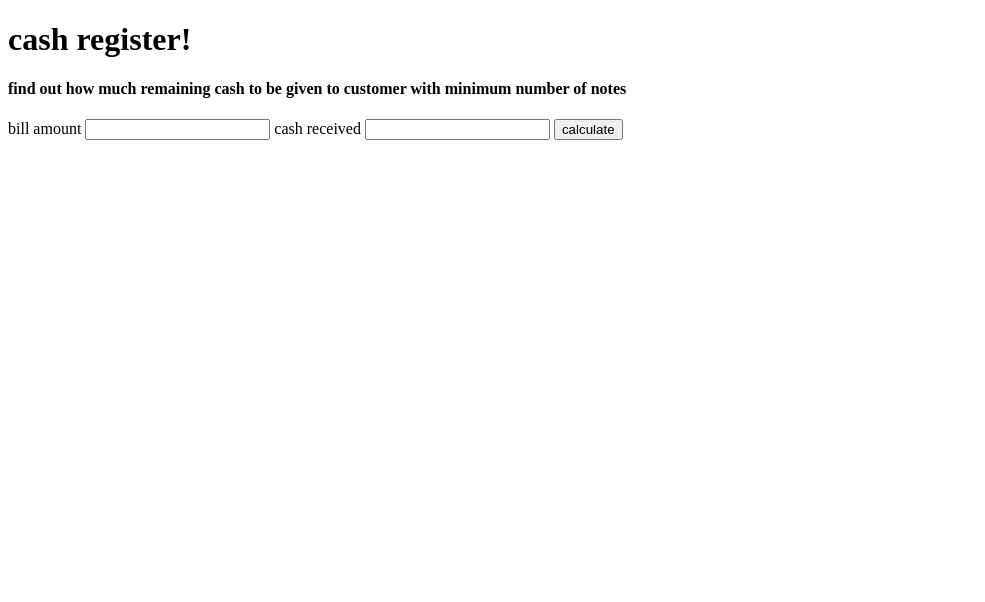
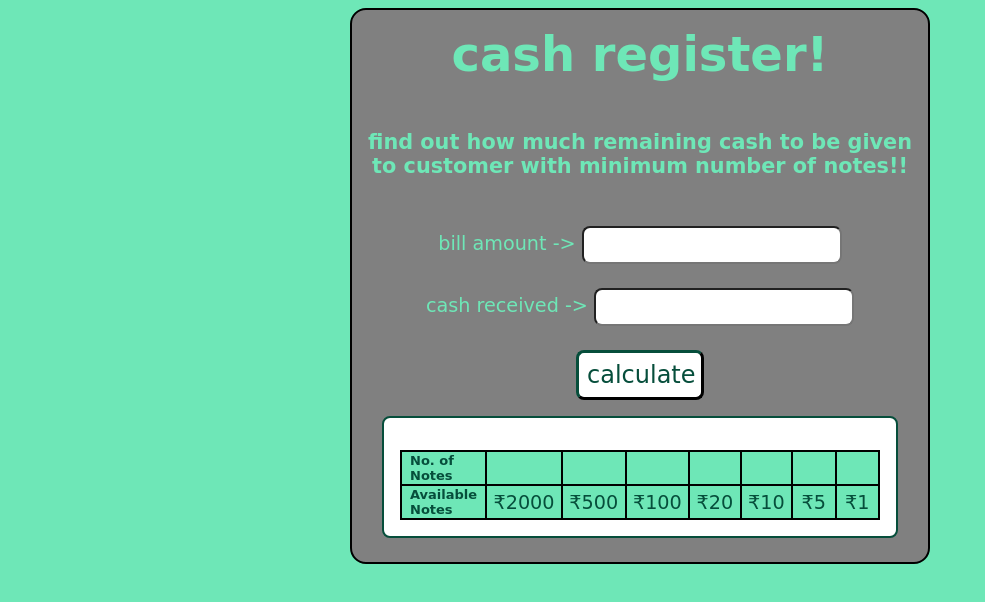
Before and after one commit to rishbitsnbytes/cashregistermark10, a plain HTML site: page index.html in a window 1280 px wide. Shown: the whole page, without its empty margins (0-985 px from the left). Drawn offline with Linux system fonts and the light colour scheme.

Commit message:
update : table output, styling

```diff
--- a/app.js
+++ b/app.js
@@ -1,10 +1,12 @@
 var billAmt = document.querySelector("#input-bill-amt");
 var cashRcvd = document.querySelector("#input-cash-rcvd");
 var calcBtn = document.querySelector("#calc-btn");
-var outputDiv = document.querySelector("#output-div");
+var outputDiv = document.querySelector(".output-text-div");
+var numOfNotesToGive = document.querySelectorAll(".num-of-notes-to-give");
+
 
 var availableNotes = ["2000", "500", "100", "20", "10", "5", "1"];
-var numOfNotesToGive = ["0", "0", "0", "0", "0", "0", "0"];
+var numOfNotes = ["0", "0", "0", "0", "0", "0", "0"];
 
 calcBtn.addEventListener("click", clickHandler);
 
@@ -16,41 +18,61 @@ function calcNumOfNotes(returnAmt) {
         var mod = returnAmt % availableNotes[i];
 
         if (div < 1) {
-            numOfNotesToGive[i] = 0;
+            numOfNotes[i] = 0;
 
         }
         if (div === 1 && mod === 0) {
 
-            numOfNotesToGive[i] = 1;
+            numOfNotes[i] = 1;
+            returnAmt = returnAmt - availableNotes[i];
+
         }
         if (div > 1) {
-            for (j = i; j < 1000; j++) {
+            for (j = i; j>=0; j++) {
                 div = returnAmt / availableNotes[i];
                 if (div < 1) {
                     break;
                 }
-                numOfNotesToGive[i]++;
+                numOfNotes[i]++;
                 returnAmt = returnAmt - availableNotes[i];
             }
         }
-        if (returnAmt === 0) {
-            break;
-        }
+        numOfNotesToGive[i].innerText = numOfNotes[i];
+        // if (returnAmt === 0) {
+        //     break;
+        // }
 
     }
 
 }
 
+function clearOutputTable(){
+    for(i=0; i<availableNotes.length; i++){
+        numOfNotes[i] = 0;
+        numOfNotesToGive[i].innerText = numOfNotes[i];
+    }
+}
+
+function inputCheck(){
+
+    if (isNaN(cashRcvd.value) || isNaN(billAmt.value)) {
+        outputDiv.innerHTML = "Please be sensible and enter numbers only in both the input fields!";
+    }
+}
 
 function clickHandler() {
+
+    inputCheck();
     var returnAmt = cashRcvd.value - billAmt.value;
 
     if (returnAmt < 0) {
         outputDiv.innerHTML = "Cash received must be higher than bill amount. Pls take more cash from customer!";
+        clearOutputTable();
     } else if (returnAmt === 0) {
-        outputDiv.innerHTML = "No Cash to be given to the customer. It's all balanced out1!";
+        outputDiv.innerHTML = "No Cash to be given to the customer. It's all balanced out!";
+        clearOutputTable();
     } else {
-
+        outputDiv.innerHTML = "You need to return ₹" + returnAmt + " to the customer in the following denominations!";
         calcNumOfNotes(returnAmt);
 
     }
--- a/index.html
+++ b/index.html
@@ -1,5 +1,6 @@
 <!DOCTYPE html>
 <html lang="en">
+
 <head>
     <meta charset="UTF-8">
     <meta http-equiv="X-UA-Compatible" content="IE=edge">
@@ -11,18 +12,49 @@
 </head>
 
 <body>
+    <section class="body-section">
     <h1>cash register!</h1>
-    <h4>find out how much remaining cash to be given to customer with minimum number of notes</h4>
+    <h4>find out how much remaining cash to be given <br /> to customer with minimum number of notes!!</h4>
 
-    <label class="labels">bill amount</label>
-    <input id="input-bill-amt" class="inputs" required>
-    <label class="labels">cash received</label>
-    <input id="input-cash-rcvd" class="inputs" required>
+    <label class="labels">bill amount   ->  <input id="input-bill-amt" class="input-fields" type="text" required></label>
+
+    <label class="labels">cash received  ->  <input id="input-cash-rcvd" class="input-fields" type="text" required></label>
+
 
     <button id="calc-btn" class="calc-btn">calculate</button>
 
-    <div id="output-div" class="outputdiv"></div>
+
+    <div  class="output-div">
+        <div class="output-text-div"></div>
+        <table class="output-table">
+            <tr>
+                <th>No. of Notes</th>
+                <td class="num-of-notes-to-give"></td>
+                <td class="num-of-notes-to-give"></td>
+                <td class="num-of-notes-to-give"></td>
+                <td class="num-of-notes-to-give"></td>
+                <td class="num-of-notes-to-give"></td>
+                <td class="num-of-notes-to-give"></td>
+                <td class="num-of-notes-to-give"></td>
+            </tr>
+            <tr>
+                <th>Available Notes</th>
+                <td>₹2000</td>
+                <td>₹500</td>
+                <td>₹100</td>
+                <td>₹20</td>
+                <td>₹10</td>
+                <td>₹5</td>
+                <td>₹1</td>
+            </tr>
+
+        </table>
+    </div>
+    <div style="height: 3vh;"></div>
+</section>
+
 
 </body>
 <script src="/app.js" type="text/javascript" language="javascript"></script>
+
 </html>
--- a/styles.css
+++ b/styles.css
@@ -0,0 +1,127 @@
+:root {
+
+    --prm-color : #6EE7B7;
+    --sec-color : #064E3B;
+
+}
+
+body {
+    background-color: var(--prm-color);
+    font-family: 'Lobster Two', cursive;
+
+
+}
+
+.body-section{
+    border: #064E3B;
+    width: fit-content;
+    height: fit-content;
+    background-color: grey;
+    margin: auto;
+    border-radius: 1rem;
+    border: 2px solid black;
+
+}
+
+h1 {
+    text-align: center;
+    padding: 1rem 1rem 1em 1rem;
+    font-size: 3rem;
+    margin: auto;
+    color : var(--prm-color);
+}
+
+h4 {
+    text-align: center;
+    padding: 0rem 1rem 2rem 1rem;
+    font-size: 1.3rem;
+    margin: auto;
+    color : var(--prm-color);
+}
+
+.center-div{
+    display: block;
+    margin: auto;
+    text-align: center;
+
+}
+
+.labels {
+        padding: 0rem;
+        color: var(--prm-color);
+        display: block;
+        text-align: center;
+        font-size: 1.2rem;
+        margin: 0.5rem auto;
+
+}
+
+.input-fields{
+        padding: 0.5rem;
+        text-align: left;
+        font-size: 1rem;
+        margin: 0.5rem auto;
+        width: 15rem;
+        border-radius: 0.5rem;
+}
+
+.calc-btn{
+        padding: 0.5rem;
+        display: block;
+        font-size: 1.5rem;
+        margin: 1rem auto;
+        width: 8rem;
+        background-color: white;
+        color: var(--sec-color);
+        border: 3px outset var(--sec-color);
+        border-radius: 0.5rem;
+        cursor: pointer;
+        font-family: 'Lobster Two', cursive;
+
+}
+
+.output-div{
+    border: 2px solid var(--sec-color);
+    background-color: white;
+    border-radius: 0.5rem;
+    padding: 1rem;
+    width: 30rem;
+    margin: auto;
+    font-size: 1.2rem;
+    text-align: center;
+    color: var(--sec-color);
+}
+
+.output-text-div{
+    border: none;
+    background-color: white;
+    padding: 0.5rem;
+    width: fit-content;
+    margin: auto;
+    font-size: 1.4rem;
+    font-weight: bold;
+    text-align: center;
+    color: var(--sec-color);
+}
+
+.output-table{
+    border: 2px solid black;
+    border-collapse: collapse;
+    border-spacing: 2px;
+    border-color: black;
+    background-color: var(--prm-color);
+}
+
+th{
+    border: 2px solid black;
+    padding: 0rem 0.5rem 0rem 0.5rem;
+    text-align: left;
+    font-size: 13px;
+}
+
+td{
+    border: 2px solid black;
+    width: 2rem;
+    height: 2rem;
+    padding: 0rem 0.4rem;
+}
```
